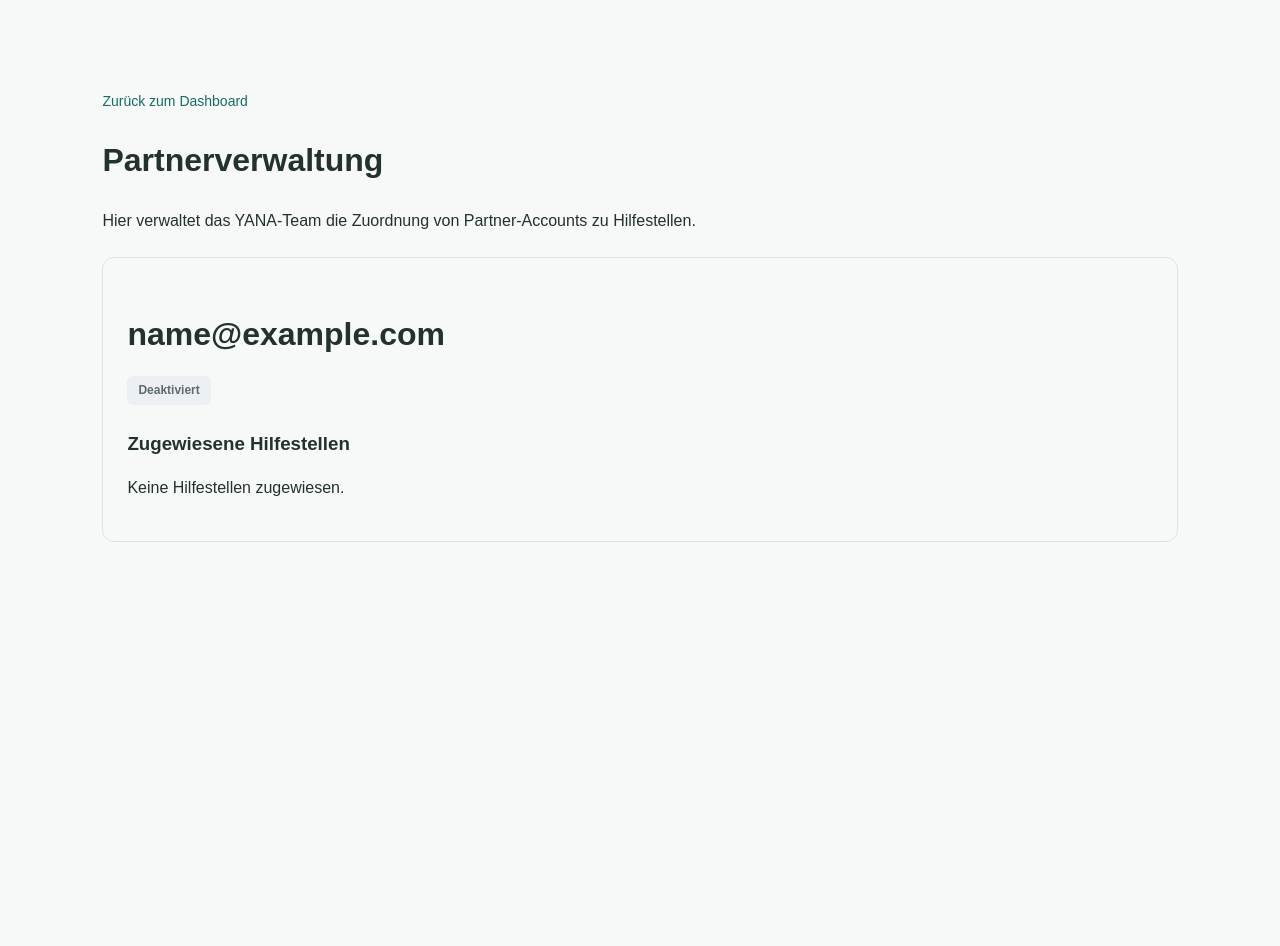
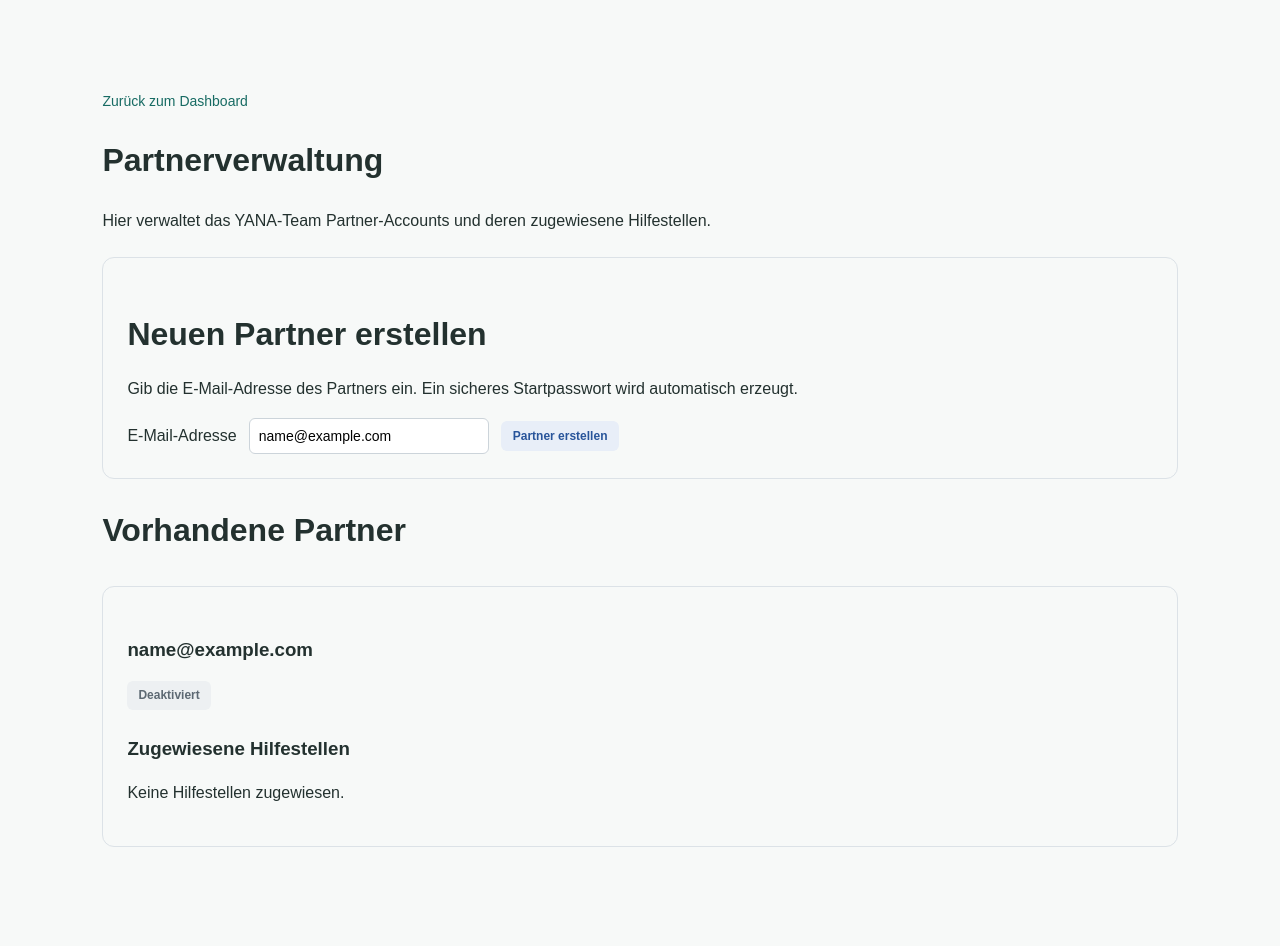
Before and after one commit to Pferdusmaximus/YANA-A-B-S, a FastAPI app: template services/api/templates/portal/partner.html in a window 1280 px wide. Before the commit the page ends 542 px from the top, so only its background shows below. Run offline with FastAPI, Linux system fonts and the light colour scheme; the template is opened without the code that fills it: most values are stand-ins (such as "Sample title", 1, 10 or a date in 2020); parts of the project's set-up code (start-up, migrations or seed data) failed here and were passed over; some libraries are stand-ins or nearby versions.

Commit message:
save partner

```diff
--- a/services/api/templates/portal/partner.html
+++ b/services/api/templates/portal/partner.html
@@ -15,9 +15,71 @@ YANA – Partnerverwaltung
     <h1>Partnerverwaltung</h1>
 
     <p>
-        Hier verwaltet das YANA-Team die Zuordnung
-        von Partner-Accounts zu Hilfestellen.
+        Hier verwaltet das YANA-Team Partner-Accounts
+        und deren zugewiesene Hilfestellen.
     </p>
+
+    <!-- Neuen Partner erstellen -->
+
+    <section class="partner-management-card">
+
+        <h2>Neuen Partner erstellen</h2>
+
+        <p>
+            Gib die E-Mail-Adresse des Partners ein.
+            Ein sicheres Startpasswort wird
+            automatisch erzeugt.
+        </p>
+
+        {% if error %}
+
+            <p role="alert" style="color: #a32626;">
+                {{ error }}
+            </p>
+
+        {% endif %}
+
+        <form
+            method="post"
+            action="/portal/partner/create"
+            class="partner-assign-form"
+        >
+
+            <input
+                type="hidden"
+                name="csrf_token"
+                value="{{ csrf_token }}"
+            >
+
+            <label for="partner_email">
+                E-Mail-Adresse
+            </label>
+
+            <input
+                type="email"
+                id="partner_email"
+                name="email"
+                value="{{ new_email }}"
+                maxlength="254"
+                autocomplete="off"
+                required
+            >
+
+            <button
+                type="submit"
+                class="action-button action-submit"
+            >
+                Partner erstellen
+            </button>
+
+        </form>
+
+    </section>
+
+
+    <!-- Vorhandene Partner -->
+
+    <h2>Vorhandene Partner</h2>
 
     {% if not partners %}
 
@@ -27,17 +89,22 @@ YANA – Partnerverwaltung
 
     {% endif %}
 
+
     {% for partner in partners %}
 
         <section class="partner-management-card">
 
-            <h2>{{ partner.email }}</h2>
+            <h3>{{ partner.email }}</h3>
 
             <p>
                 {% if partner.is_active %}
-                    <span class="status-published">Aktiv</span>
+                    <span class="status-published">
+                        Aktiv
+                    </span>
                 {% else %}
-                    <span class="status-draft">Deaktiviert</span>
+                    <span class="status-draft">
+                        Deaktiviert
+                    </span>
                 {% endif %}
             </p>
 
@@ -54,6 +121,7 @@ YANA – Partnerverwaltung
                     {% for assignment in assigned %}
 
                         <li>
+
                             <span>
                                 {{ assignment.facility_name }}
                                 (ID {{ assignment.facility_id }})
@@ -66,6 +134,7 @@ YANA – Partnerverwaltung
                                     action="/portal/partner/{{ partner.account_id }}/unassign"
                                     onsubmit="return confirm('Zuordnung wirklich entfernen?');"
                                 >
+
                                     <input
                                         type="hidden"
                                         name="csrf_token"
@@ -84,9 +153,11 @@ YANA – Partnerverwaltung
                                     >
                                         Entfernen
                                     </button>
+
                                 </form>
 
                             {% endif %}
+
                         </li>
 
                     {% endfor %}
@@ -98,6 +169,7 @@ YANA – Partnerverwaltung
                 <p>Keine Hilfestellen zugewiesen.</p>
 
             {% endif %}
+
 
             {% if partner.is_active %}
 
@@ -115,10 +187,8 @@ YANA – Partnerverwaltung
                         value="{{ csrf_token }}"
                     >
 
-                    <select
-                        name="facility_id"
-                        required
-                    >
+                    <select name="facility_id" required>
+
                         <option value="">
                             Hilfestelle auswählen
                         </option>
```
Lines whose indentation alone changed are shown as unchanged.
